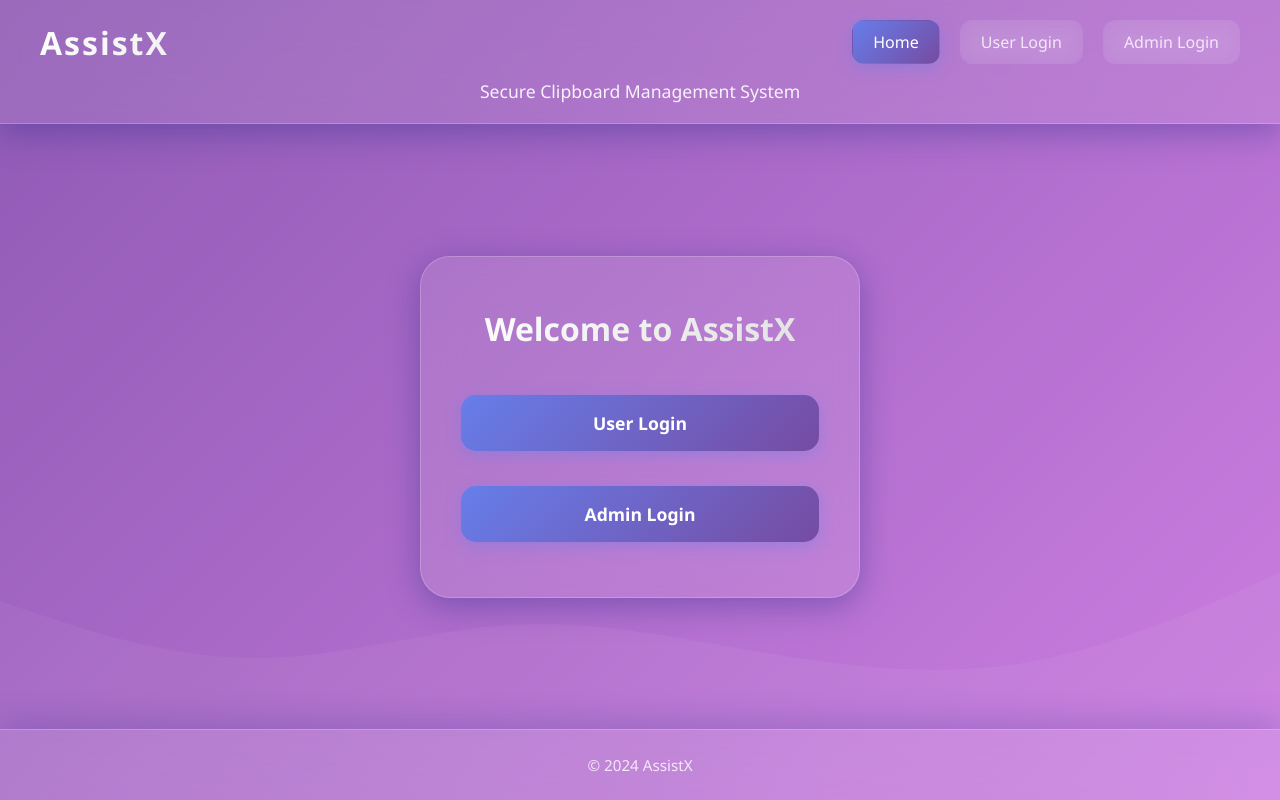
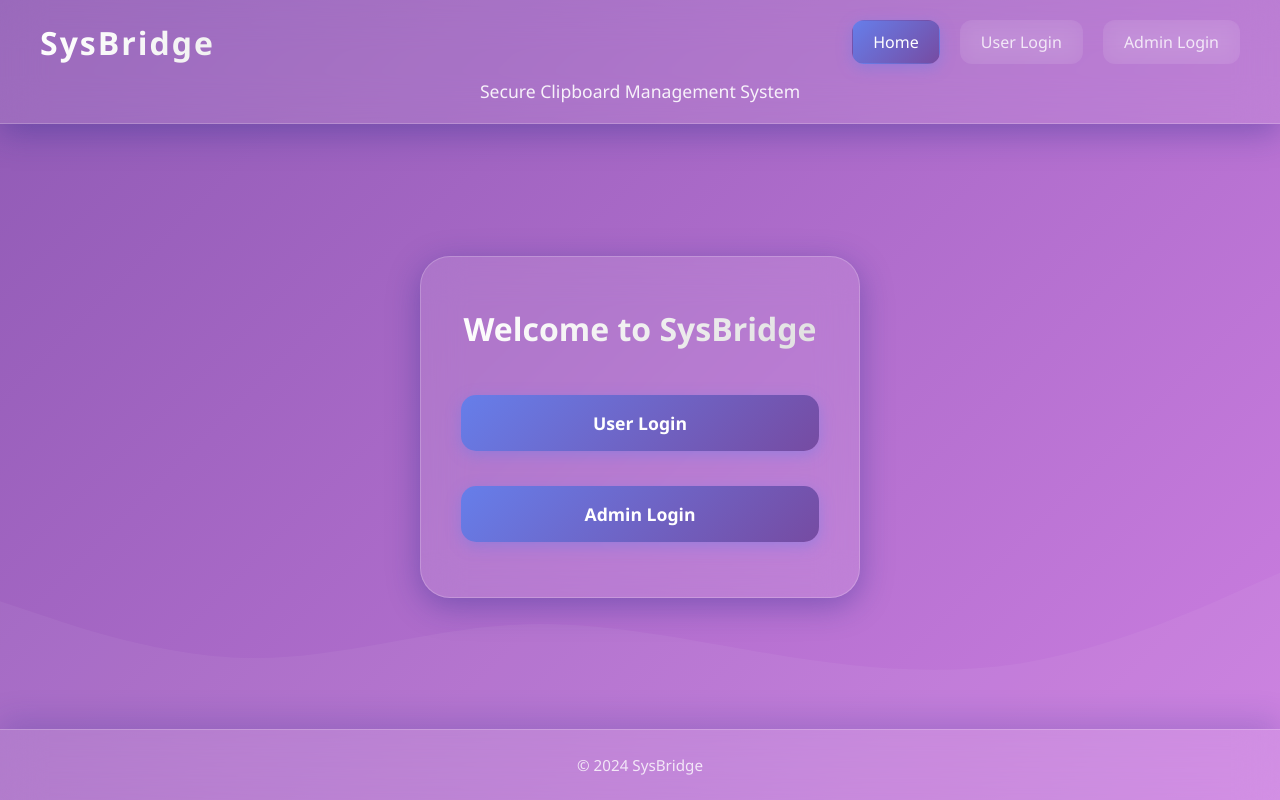
Before and after one commit to astroinnovator/clipboard, a FastAPI app: page / in a window 1280 px wide. Run offline with FastAPI, Linux system fonts and the light colour scheme; parts of the project's set-up code (start-up, migrations or seed data) failed here and were passed over; some libraries are stand-ins or nearby versions.

Commit message:
Update index.html

```diff
--- a/templates/index.html
+++ b/templates/index.html
@@ -3,7 +3,7 @@
     <head>
         <meta charset="UTF-8" />
         <meta name="viewport" content="width=device-width, initial-scale=1.0" />
-        <title>AssistX - Login</title>
+        <title>SysBridge - Login</title>
         <link
             href="https://fonts.googleapis.com/css2?family=Roboto:wght@400;500;700&display=swap"
             rel="stylesheet"
@@ -14,7 +14,7 @@
         <header>
             <div class="navbar">
                 <div class="navbar-brand">
-                    <h1>AssistX</h1>
+                    <h1>SysBridge</h1>
                 </div>
                 <nav class="navbar-menu">
                     <a href="/" class="nav-link active">Home</a>
@@ -27,7 +27,7 @@
 
         <main>
             <div class="login-section">
-                <h2>Welcome to AssistX</h2>
+                <h2>Welcome to SysBridge</h2>
                 <div class="button-group">
                     <a href="/user/login" class="nav-button">User Login</a>
                     <a href="/admin" class="nav-button">Admin Login</a>
@@ -36,7 +36,7 @@
         </main>
 
         <footer>
-            <p>&copy; 2024 AssistX</p>
+            <p>&copy; 2024 SysBridge</p>
         </footer>
     </body>
 </html>
```
